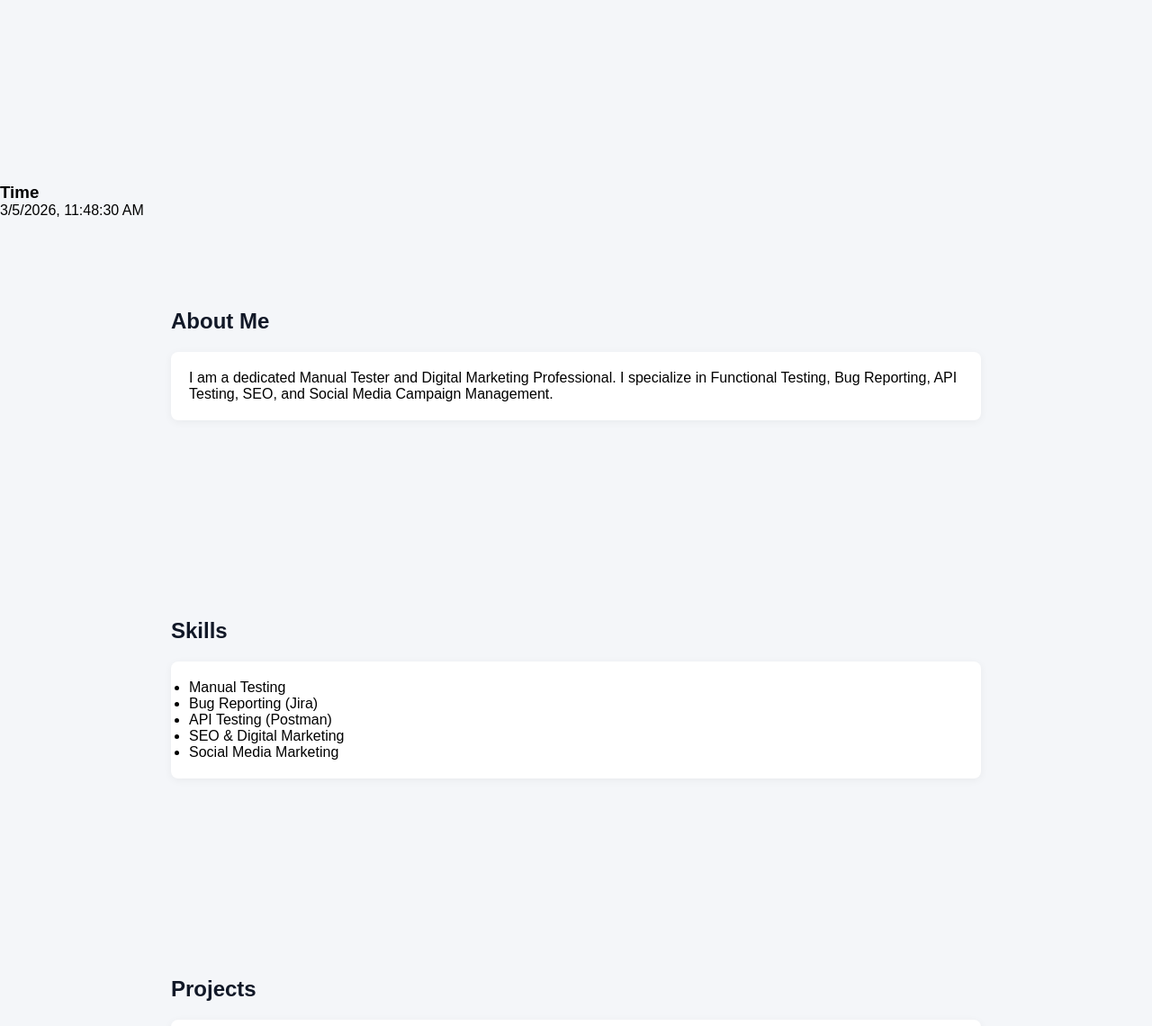
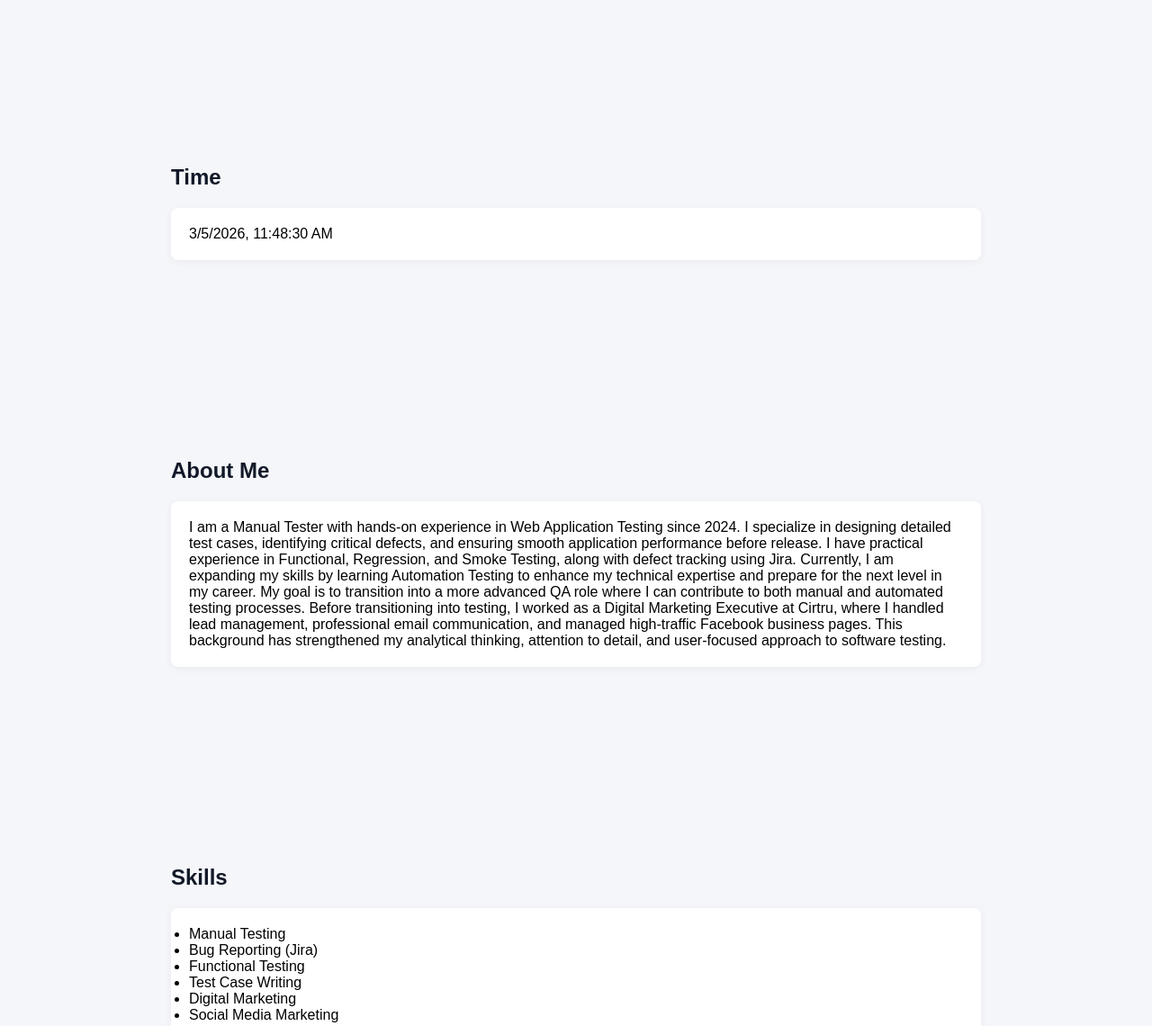
Before and after one commit to yogeshmahindrakar24-design/yogeshmahindrakar.github.io, a plain HTML site: page index.html in a window 1280 px wide. Shown: the part 797-1937 px from the top of the page at 90% size. Drawn offline with Linux system fonts and the light colour scheme.

Commit message:
updated skills

```diff
--- a/index.html
+++ b/index.html
@@ -15,6 +15,7 @@
         body {
             font-family: Arial, sans-serif;
             background: #f4f6f9;
+            padding-top: 80px;
         }
 
         header {
@@ -137,9 +138,12 @@
     <p>Manual Tester & Digital Marketing Specialist with 4 Years of Experience</p>
     <a href="#contact" class="btn">Contact Me</a>
 </section>
-<section id="Time"></section>
-<h3>Time</h3>
+<section id="Time">
+<h2>Time</h2>
+<div class="card">
 <div id="current-time"></div>
+</div>
+</section>
 <script>
 function updateTime() {
     const now = new Date();
@@ -154,9 +158,8 @@ updateTime();
     <h2>About Me</h2>
     <div class="card">
         <p>
-            I am a dedicated Manual Tester and Digital Marketing Professional.
-            I specialize in Functional Testing, Bug Reporting, API Testing, SEO,
-            and Social Media Campaign Management.
+            I am a Manual Tester with hands-on experience in Web Application Testing since 2024. I specialize in designing detailed test cases, identifying critical defects, and ensuring smooth application performance before release. I have practical experience in Functional, Regression, and Smoke Testing, along with defect tracking using Jira. Currently, I am expanding my skills by learning Automation Testing to enhance my technical expertise and prepare for the next level in my career. My goal is to transition into a more advanced QA role where I can contribute to both manual and automated testing processes.
+Before transitioning into testing, I worked as a Digital Marketing Executive at Cirtru, where I handled lead management, professional email communication, and managed high-traffic Facebook business pages. This background has strengthened my analytical thinking, attention to detail, and user-focused approach to software testing.
         </p>
     </div>
 </section>
@@ -167,8 +170,9 @@ updateTime();
         <ul>
             <li>Manual Testing</li>
             <li>Bug Reporting (Jira)</li>
-            <li>API Testing (Postman)</li>
-            <li>SEO & Digital Marketing</li>
+           <li> Functional Testing </li>
+            <li>Test Case Writing</li>
+            <li>Digital Marketing</li>
             <li>Social Media Marketing</li>
         </ul>
     </div>
```
